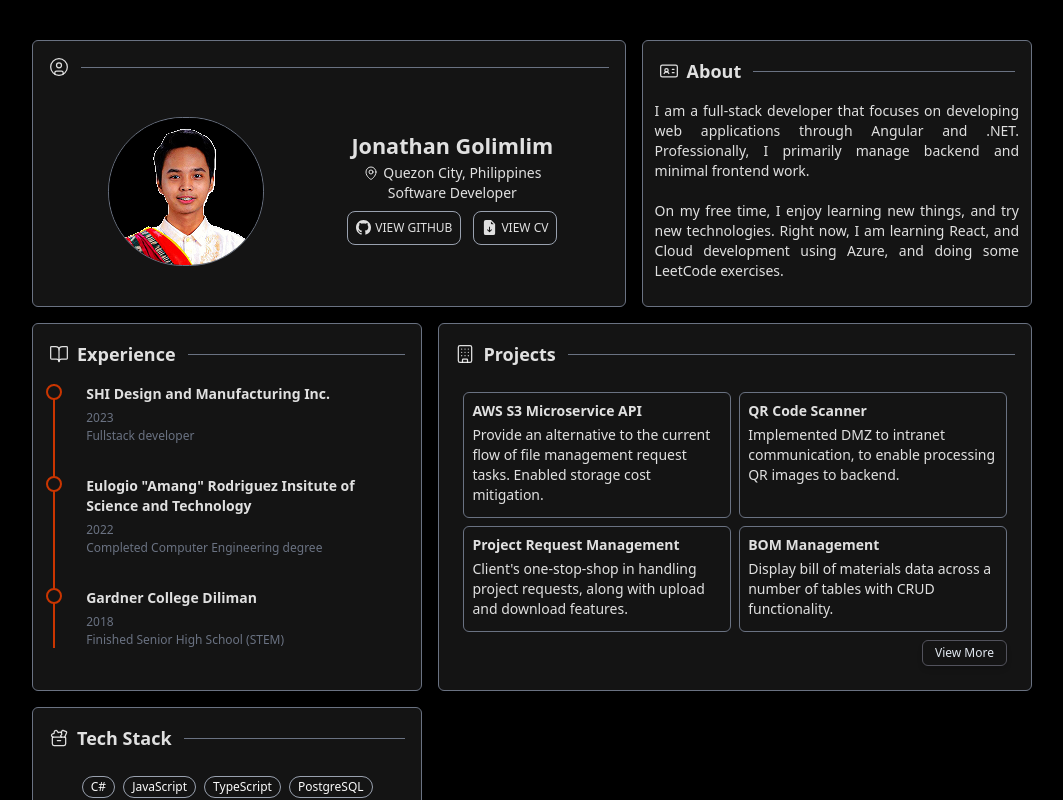
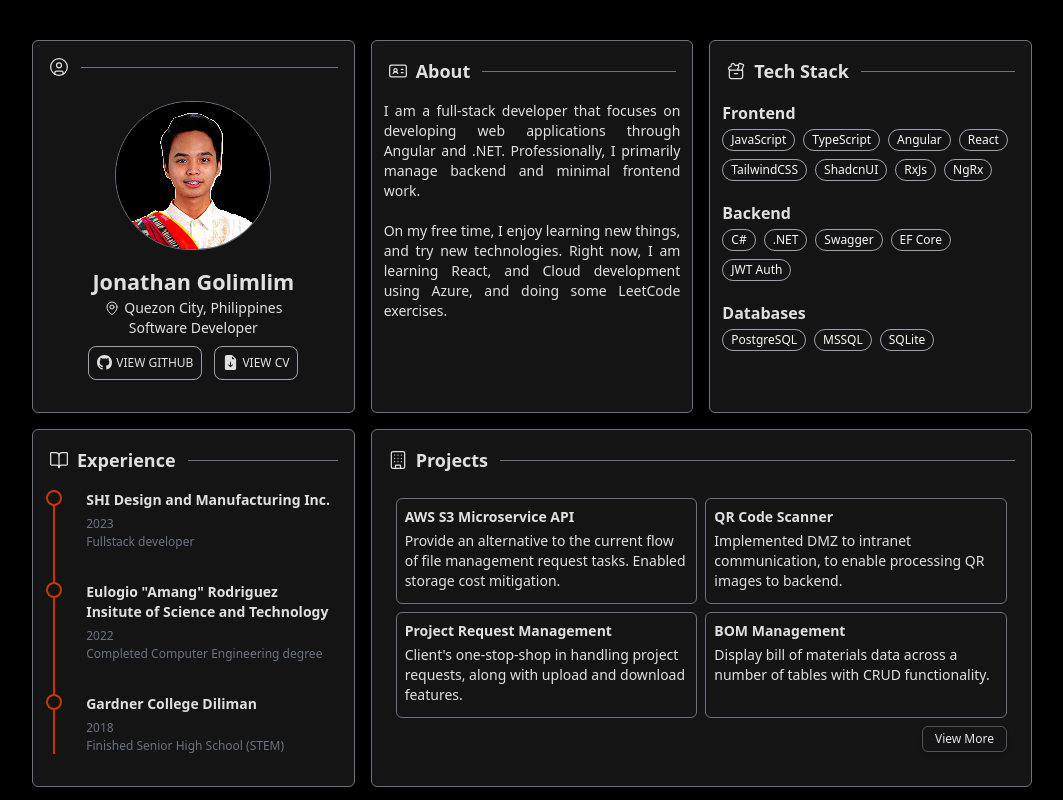
Before and after one commit to jobearry/Portfolio_Dashboard, a React (Vite) app in the folder resume-web/: page /home in a window 1280 px wide. Shown: the top 800 px of the page, without its empty margins (108-1171 px from the left). Built offline with nearby package versions, Linux system fonts and the light colour scheme; no server answers.

Commit message:
feat: update TechStack component to categorize skills

```diff
--- a/resume-web/package.json
+++ b/resume-web/package.json
@@ -32,6 +32,7 @@
     "@types/react": "^19.1.16",
     "@types/react-dom": "^19.1.9",
     "@vitejs/plugin-react": "^5.0.4",
+    "baseline-browser-mapping": "^2.9.14",
     "eslint": "^9.36.0",
     "eslint-plugin-react-hooks": "^5.2.0",
     "eslint-plugin-react-refresh": "^0.4.22",
--- a/resume-web/src/pages/home/Home.tsx
+++ b/resume-web/src/pages/home/Home.tsx
@@ -4,7 +4,7 @@ import { BlockContent } from "@/pages/home/constants/content.constants";
 const Home = () => {
   return (
     <section className='flex justify-center scroll-smooth p-8' >
-      <div className="grid md:grid-cols-5 ">
+      <div className="grid md:grid-cols-6">
         {BlockContent.map((block) => (
           <Block key={block.id} className={`border ${block.className}`}
             id={block.id}
--- a/resume-web/src/pages/home/components/TechStack.tsx
+++ b/resume-web/src/pages/home/components/TechStack.tsx
@@ -1,17 +1,43 @@
 import { Badge } from "../../../components/ui/badge"
-import { skills } from "../constants/skills.constants"
+import { backend, database, frontend } from "../constants/skills.constants"
 
 export const TechStack = () => {
   return (
     <div className="m-2">
-      <div className="m-5 text-start font-bold mb-6 flex flex-wrap justify-center">
-        {skills.map((skill,index) => (
-          <Badge
-            key={index} variant="outline"
-            className="m-1 border-gray-400 ">
-              {skill.tag}
-          </Badge>
-        ))}
+      <div className="text-start font-bold mb-6 flex gap-4 flex-wrap justify-center">
+        <div className="w-full">
+          <h3 className="mx-1">Frontend</h3>
+          {frontend.map((skill,index) => (
+            <Badge
+              key={index} variant="outline"
+              className="m-1 border-gray-400 cursor-pointer transition-all duration-300
+                hover:transform-[translateY(-.2rem)] hover:shadow-xl">
+                {skill.tag}
+            </Badge>
+          ))}
+        </div>
+        <div className="w-full">
+          <h3 className="mx-1">Backend</h3>
+          {backend.map((skill,index) => (
+            <Badge
+              key={index} variant="outline"
+              className="m-1 border-gray-400 cursor-pointer transition-all duration-300
+                hover:transform-[translateY(-.2rem)] hover:shadow-xl">
+                {skill.tag}
+            </Badge>
+          ))}
+        </div>
+        <div className="w-full">
+          <h3 className="mx-1">Databases</h3>
+          {database.map((skill,index) => (
+            <Badge
+              key={index} variant="outline"
+              className="m-1 border-gray-400 cursor-pointer transition-all duration-300
+                hover:transform-[translateY(-.2rem)] hover:shadow-xl">
+                {skill.tag}
+            </Badge>
+          ))}
+        </div>
       </div>
     </div>
   )
--- a/resume-web/src/pages/home/components/profile/Profile.tsx
+++ b/resume-web/src/pages/home/components/profile/Profile.tsx
@@ -25,7 +25,7 @@ export const Profile = ({className}: ProfileProp) => {
 
         <p className='text-sm text-center'>Software Developer</p>
 
-        <address className='not-italic'>
+        <address className='not-italic grid place-items-center'>
           <Contacts className='flex'/>
         </address>
       </div>
--- a/resume-web/src/pages/home/constants/content.constants.tsx
+++ b/resume-web/src/pages/home/constants/content.constants.tsx
@@ -29,14 +29,15 @@ export const BlockContent: BlockProps[] = [
     id: "block_1",
     title: "",
     icon: <CircleUser size={20} strokeWidth={1.5}/>,
-    children: () => <Profile className={"place-items-center md:flex md:justify-evenly"}/>,
-    gridClass: "md:col-span-3"
+    children: () => <Profile className={"md:justify-evenly"}/>,
+    gridClass: "md:col-span-2"
   },
   {
     id: "block_1",
     title: "About",
     icon: <IdCard size={20} strokeWidth={1.5}/>,
-    children: () => <div className="m-3 mb-5 text-justify text-sm">
+    children: () =>
+      <div className="m-3 mb-5 text-justify text-sm">
         <p>
           I am a full-stack developer that focuses on developing web applications through Angular and .NET.
           Professionally, I primarily manage backend and minimal frontend work.
@@ -61,14 +62,14 @@ export const BlockContent: BlockProps[] = [
     title: "Projects",
     icon: <Building size={20} strokeWidth={1.5}/>,
     children: () => <ProjectHighlights events={corpoProjects}></ProjectHighlights>,
-    gridClass: "md:col-span-3"
+    gridClass: "md:col-span-4"
   },
   {
     id: "block_4",
     title: "Tech Stack",
     icon: <ToolCase size={20} strokeWidth={1.5}/>,
     children: () => <TechStack/>,
-    gridClass: "md:col-span-2"
+    gridClass: "md:col-span-2 md:row-start-1 md:col-start-5"
   },
   // {
   //   id: "block_5",
--- a/resume-web/src/pages/home/constants/skills.constants.tsx
+++ b/resume-web/src/pages/home/constants/skills.constants.tsx
@@ -2,15 +2,31 @@ export interface Skill{
   tag: string
 }
 
-export const skills: Skill[] = [
-  {tag: "C#"},
+export const frontend: Skill[] = [
   {tag: "JavaScript"},
   {tag: "TypeScript"},
-  {tag: "PostgreSQL"},
+  {tag: "Angular"},
+  {tag: "React"},
+  {tag: "TailwindCSS"},
+  {tag: "ShadcnUI"},
   {tag: "RxJs"},
   {tag: "NgRx"},
-  {tag: "Angular"},
-  {tag: "React"},
+]
+
+export const backend: Skill[] = [
+  {tag: "C#"},
   {tag: ".NET"},
-  {tag: "TailwindCSS"},
+  {tag: "Swagger"},
+  {tag: "EF Core"},
+  {tag: "JWT Auth"},
 ]
+
+export const database: Skill[] = [
+  {tag: "PostgreSQL"},
+  {tag: "MSSQL"},
+  {tag: "SQLite"},
+]
+
+export const aiTools: Skill[] = [
+  {tag: "Github Copilot"},
+]
```
Also changed, not shown: 1 other file (tests, documents, lock files or other folders). Lines whose indentation alone changed are shown as unchanged.
